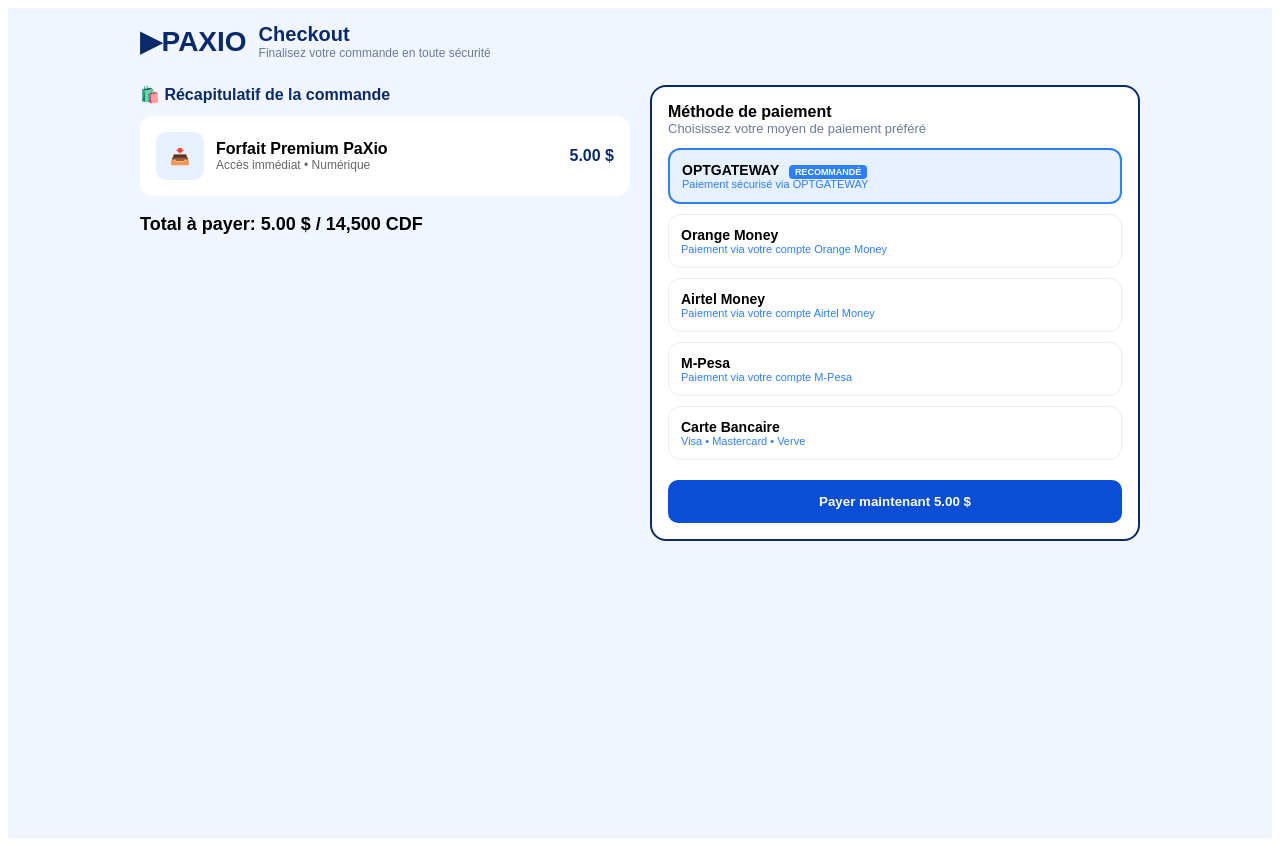
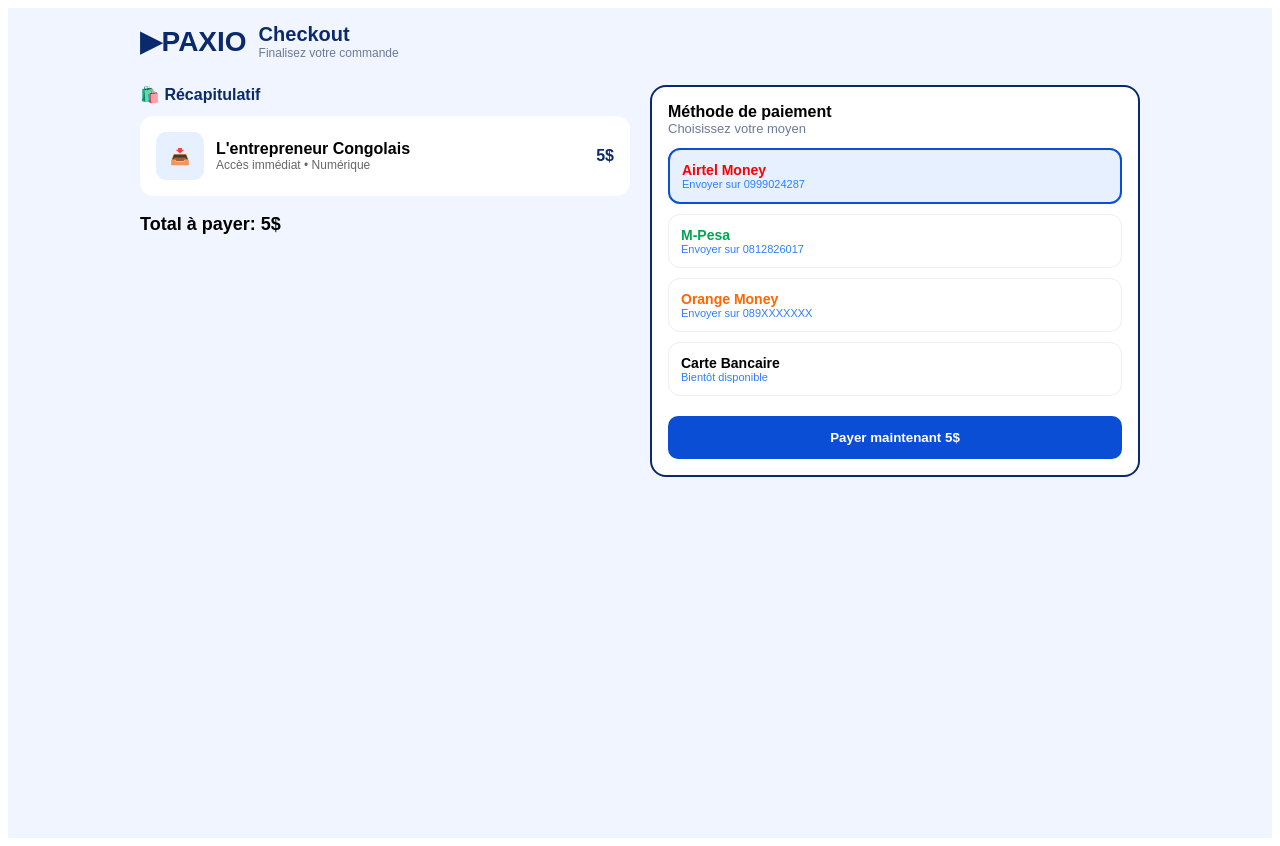
Before and after one commit to cmprojetsmasi/paxio, a Next.js app: page /checkout in a window 1280 px wide. Built offline with nearby package versions, Linux system fonts and the light colour scheme.

Commit message:
Update payment method and checkout details

```diff
--- a/pages/checkout.js
+++ b/pages/checkout.js
@@ -4,30 +4,32 @@
 export default function Checkout() {
   const router = useRouter();
   const { titre, prix } = router.query;
-  const [method, setMethod] = useState('optgateway');
+  const [method, setMethod] = useState('airtel');
+  const [showPay, setShowPay] = useState(false);
 
-  const livreTitre = titre || "Forfait Premium PaXio";
-  const livrePrix = prix || "5.00 $";
-  const numeroWhatsApp = "243999024287"; // ton WhatsApp
+  const livreTitre = titre || "L'entrepreneur Congolais";
+  const livrePrix = prix || "5$";
+  const numeroWhatsApp = "243999024287";
   const mesNumeros = {
-    airtel: "0999024287", // <-- METS TON NUMERO AIRTEL ICI
-    mpesa: "0812826017", // <-- METS TON NUMERO M-PESA ICI
-  }
+    airtel: "0999024287",
+    mpesa: "0812826017",
+    orange: "089XXXXXXX"
+  };
 
-  const payer = () => {
-    if (method === 'airtel' || method === 'mpesa') {
-      alert(`Merci ! Envoie ${livrePrix} sur ${method === 'airtel' ? mesNumeros.airtel : mesNumeros.mpesa} - ${method.toUpperCase()} au nom de PaXio. Ensuite envoie la capture sur WhatsApp pour recevoir "${livreTitre}" instantanément.`);
-    }
-    const message = `Bonjour PaXio 👋, j'ai payé ${livrePrix} pour "${livreTitre}" via ${method.toUpperCase()}. Voici la preuve :`;
+  const confirmerPaiement = () => {
+    setShowPay(true);
+  };
+
+  const envoyerPreuve = () => {
+    const message = `Bonjour PaXio 👋, j'ai payé ${livrePrix} pour "${livreTitre}" via ${method.toUpperCase()} sur ${mesNumeros[method] || mesNumeros.airtel}. Voici la preuve :`;
     window.open(`https://wa.me/${numeroWhatsApp}?text=${encodeURIComponent(message)}`, "_blank");
   };
 
   const methods = [
-    { id: 'optgateway', name: 'OPTGATEWAY', sub: 'Paiement sécurisé via OPTGATEWAY', badge: 'RECOMMANDÉ' },
-    { id: 'orange', name: 'Orange Money', sub: 'Paiement via votre compte Orange Money' },
-    { id: 'airtel', name: 'Airtel Money', sub: 'Paiement via votre compte Airtel Money' },
-    { id: 'mpesa', name: 'M-Pesa', sub: 'Paiement via votre compte M-Pesa' },
-    { id: 'carte', name: 'Carte Bancaire', sub: 'Visa • Mastercard • Verve' },
+    { id: 'airtel', name: 'Airtel Money', sub: `Envoyer sur ${mesNumeros.airtel}`, color: '#FF0000' },
+    { id: 'mpesa', name: 'M-Pesa', sub: `Envoyer sur ${mesNumeros.mpesa}`, color: '#00A651' },
+    { id: 'orange', name: 'Orange Money', sub: `Envoyer sur ${mesNumeros.orange}`, color: '#FF6600' },
+    { id: 'carte', name: 'Carte Bancaire', sub: 'Bientôt disponible' },
   ];
 
   return (
@@ -35,34 +37,50 @@
       <div style={{ maxWidth: 1000, margin: '0 auto' }}>
         <div style={{ display: 'flex', alignItems: 'center', gap: 12, marginBottom: 25 }}>
           <a href="/livres" style={{textDecoration:'none', fontWeight: 900, fontSize: 28, color: '#0A2A6B'}}>▶PAXIO</a>
-          <div><div style={{ fontWeight: 800, fontSize: 20, color: '#0A2A6B' }}>Checkout</div><div style={{ fontSize: 12, color: '#6B7A99' }}>Finalisez votre commande en toute sécurité</div></div>
+          <div><div style={{ fontWeight: 800, fontSize: 20, color: '#0A2A6B' }}>Checkout</div><div style={{ fontSize: 12, color: '#6B7A99' }}>Finalisez votre commande</div></div>
         </div>
 
+        {!showPay ? (
           <div style={{ display: 'grid', gridTemplateColumns: '1fr 1fr', gap: 20 }}>
             <div>
-            <div style={{ fontWeight: 700, marginBottom: 12, color: '#0A2A6B' }}>🛍️ Récapitulatif de la commande</div>
+              <div style={{ fontWeight: 700, marginBottom: 12, color: '#0A2A6B' }}>🛍️ Récapitulatif</div>
               <div style={{ background: '#fff', borderRadius: 14, padding: 16, display: 'flex', gap: 12, alignItems: 'center' }}>
                 <div style={{ width: 48, height: 48, background: '#E6F0FF', borderRadius: 10, display: 'flex', alignItems: 'center', justifyContent: 'center' }}>📥</div>
                 <div style={{ flex: 1 }}><div style={{ fontWeight: 700 }}>{livreTitre}</div><div style={{ fontSize: 12, color: '#666' }}>Accès immédiat • Numérique</div></div>
                 <div style={{ fontWeight: 800, color: '#0A2A6B' }}>{livrePrix}</div>
               </div>
-            <div style={{ marginTop: 18 }}><div style={{ fontWeight: 800, fontSize: 18 }}>Total à payer: {livrePrix} / 14,500 CDF</div></div>
+              <div style={{ marginTop: 18, fontWeight: 800, fontSize: 18 }}>Total à payer: {livrePrix}</div>
             </div>
 
             <div style={{ background: '#fff', borderRadius: 16, padding: 16, border: '2px solid #0A2A6B' }}>
               <div style={{ fontWeight: 800 }}>Méthode de paiement</div>
-            <div style={{ fontSize: 13, color: '#6B7A99', marginBottom: 12 }}>Choisissez votre moyen de paiement préféré</div>
+              <div style={{ fontSize: 13, color: '#6B7A99', marginBottom: 12 }}>Choisissez votre moyen</div>
               {methods.map(m => (
-              <div key={m.id} onClick={() => setMethod(m.id)} style={{ border: method === m.id ? '2px solid #2D7FFF' : '1px solid #eee', background: method === m.id ? '#E6F0FF' : '#fff', borderRadius: 12, padding: 12, marginBottom: 10, cursor: 'pointer' }}>
-                <div style={{ fontWeight: 700, fontSize: 14 }}>{m.name} {m.badge && <span style={{ background: '#2D7FFF', color: '#fff', fontSize: 9, padding: '2px 6px', borderRadius: 4, marginLeft: 6 }}>{m.badge}</span>}</div>
+                <div key={m.id} onClick={() => setMethod(m.id)} style={{ border: method === m.id ? '2px solid #0A4ED6' : '1px solid #eee', background: method === m.id ? '#E6F0FF' : '#fff', borderRadius: 12, padding: 12, marginBottom: 10, cursor: 'pointer' }}>
+                  <div style={{ fontWeight: 700, fontSize: 14, color: m.color || '#000' }}>{m.name}</div>
                   <div style={{ fontSize: 11, color: '#2D7FFF' }}>{m.sub}</div>
                 </div>
               ))}
-            <button onClick={payer} style={{ width: '100%', background: '#0A4ED6', color: '#fff', padding: 14, borderRadius: 10, border: 'none', fontWeight: 800, marginTop: 10 }}>
+              <button onClick={confirmerPaiement} style={{ width: '100%', background: '#0A4ED6', color: '#fff', padding: 14, borderRadius: 10, border: 'none', fontWeight: 800, marginTop: 10 }}>
                 Payer maintenant {livrePrix}
               </button>
             </div>
           </div>
+        ) : (
+          <div style={{ background: '#fff', maxWidth: 400, margin: '40px auto', borderRadius: 20, padding: 25, textAlign: 'center', boxShadow: '0 10px 30px rgba(0,0,0,0.1)' }}>
+            <div style={{ fontSize: 50 }}>💸</div>
+            <h2 style={{ color: '#0A2A6B' }}>Payez {livrePrix}</h2>
+            <p style={{ color: '#666', fontSize: 14 }}>Envoyez {livrePrix} sur ce numéro :</p>
+            <div style={{ background: '#F0F5FF', padding: 15, borderRadius: 12, margin: '15px 0' }}>
+              <div style={{ fontSize: 12, color: '#6B7A99' }}>{method.toUpperCase()}</div>
+              <div style={{ fontSize: 28, fontWeight: 900, color: '#0A2A6B', letterSpacing: 2 }}>{mesNumeros[method] || mesNumeros.airtel}</div>
+              <div style={{ fontSize: 12, marginTop: 5 }}>Au nom de PaXio</div>
+            </div>
+            <p style={{ fontSize: 13, color: '#666' }}>Pour recevoir instantanément : <b>"{livreTitre}"</b></p>
+            <button onClick={envoyerPreuve} style={{ width: '100%', background: '#25D366', color: '#fff', padding: 14, borderRadius: 10, border: 'none', fontWeight: 800, marginTop: 15 }}>✅ J'ai payé, envoyer la preuve</button>
+            <button onClick={() => setShowPay(false)} style={{ width: '100%', background: 'transparent', color: '#666', padding: 10, border: 'none', marginTop: 10, fontSize: 13 }}>← Changer de méthode</button>
+          </div>
+        )}
       </div>
     </div>
   );
```
Lines whose indentation alone changed are shown as unchanged.
